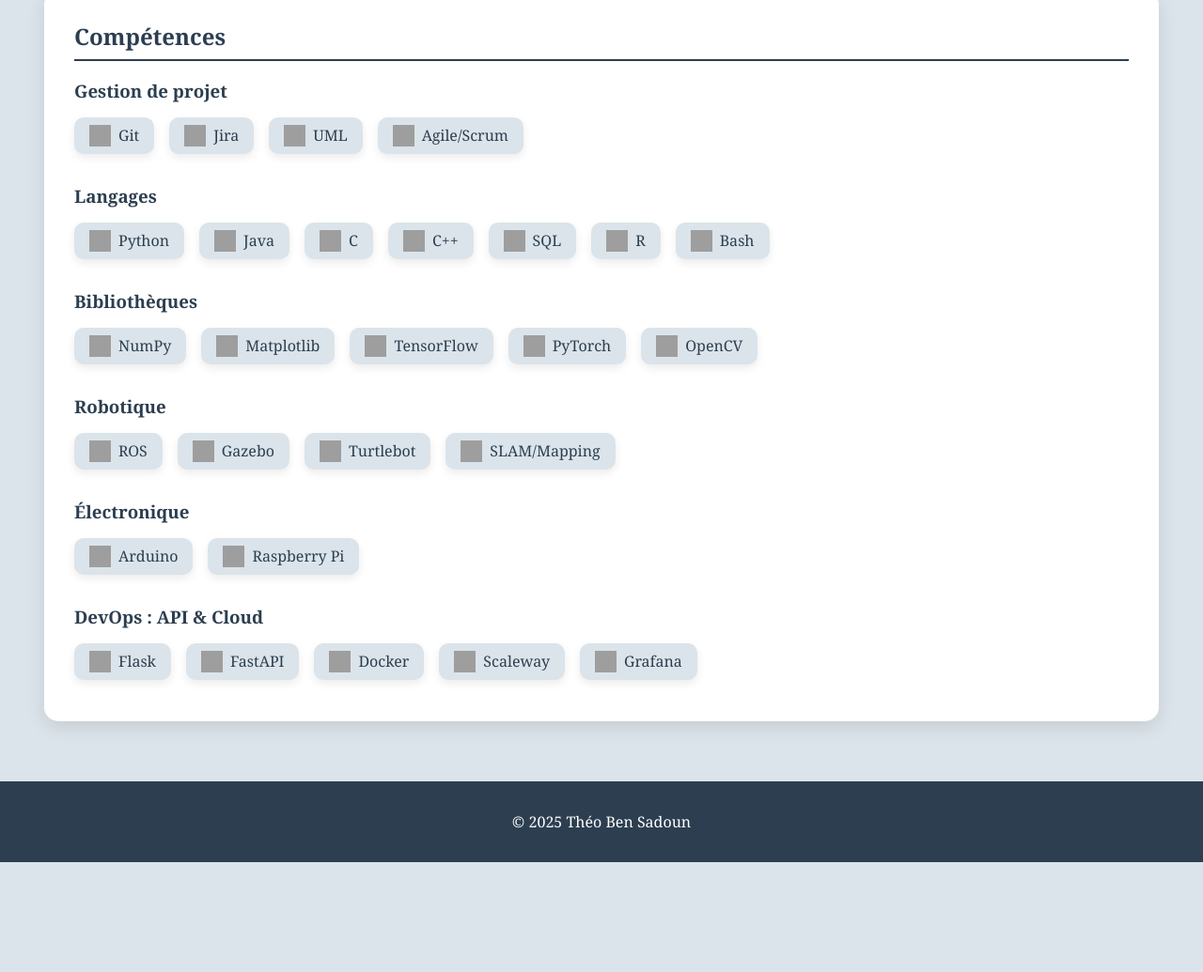
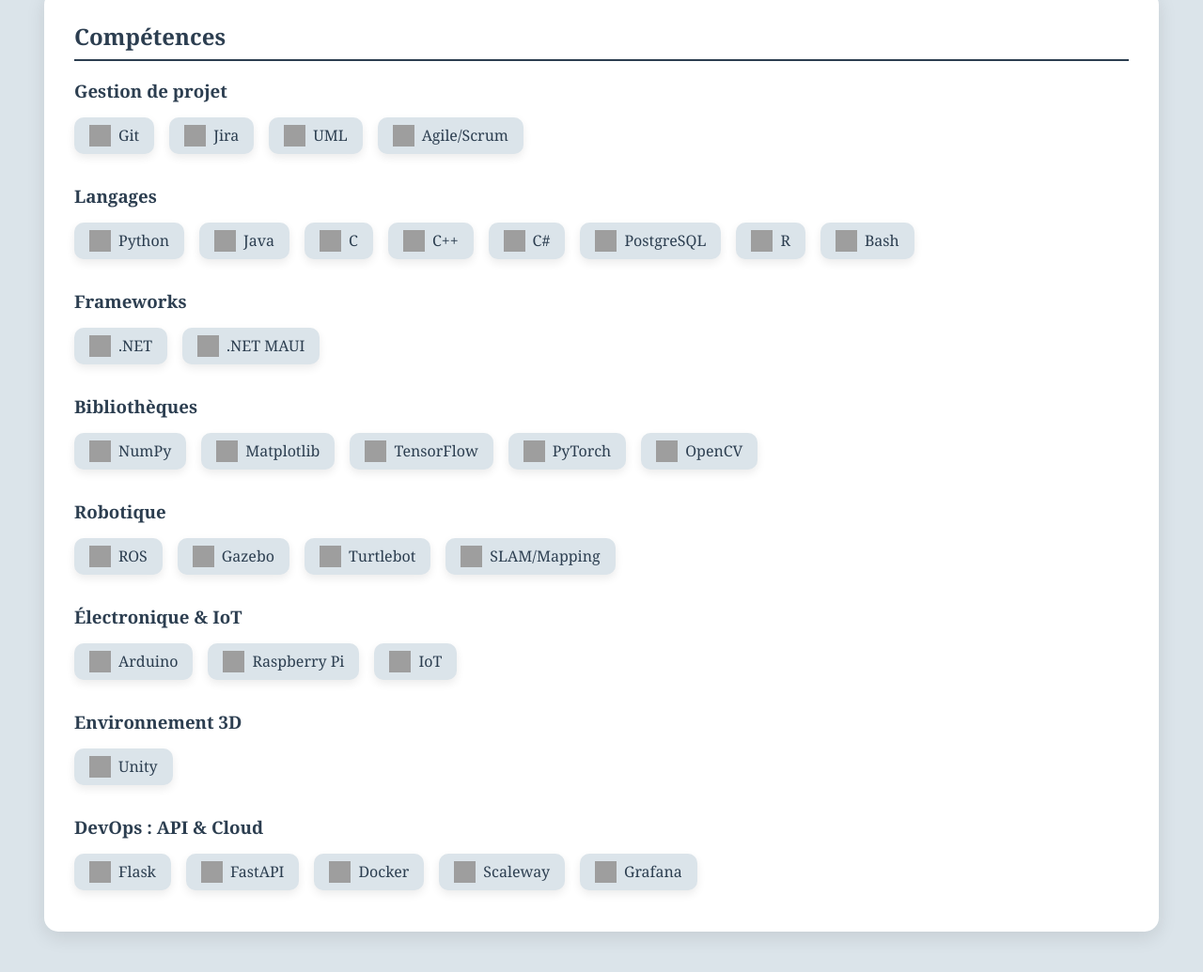
Before and after one commit to TheoBens/TheoBens.github.io, a plain HTML site: page index.html in a window 1280 px wide. Shown: the part 2226-3261 px from the top of the page at 94% size. Before the commit the page ends 3144 px from the top, so only its background shows below. Drawn offline with Linux system fonts and the light colour scheme; grey boxes are pictures that could not be loaded.

Commit message:
portfolio v0.3.6

```diff
--- a/index.html
+++ b/index.html
@@ -521,9 +521,18 @@
           <div class="skill-item"><img src="https://cdn.jsdelivr.net/gh/devicons/devicon/icons/java/java-original.svg"><span>Java</span></div>
           <div class="skill-item"><img src="https://cdn.jsdelivr.net/gh/devicons/devicon/icons/c/c-original.svg"><span>C</span></div>
           <div class="skill-item"><img src="https://cdn.jsdelivr.net/gh/devicons/devicon/icons/cplusplus/cplusplus-original.svg"><span>C++</span></div>
-          <div class="skill-item"><img src="https://cdn.simpleicons.org/mysql/4479A1"><span>SQL</span></div>
+          <div class="skill-item"><img src="https://cdn.jsdelivr.net/gh/devicons/devicon/icons/csharp/csharp-original.svg"><span>C#</span></div>
+          <div class="skill-item"><img src="https://cdn.jsdelivr.net/gh/devicons/devicon/icons/postgresql/postgresql-original.svg"><span>PostgreSQL</span></div>
           <div class="skill-item"><img src="https://cdn.simpleicons.org/R"><span>R</span></div>
           <div class="skill-item"><img src="https://cdn.simpleicons.org/gnubash/4EAA25"><span>Bash</span></div>
+        </div>
+      </div>
+
+      <div class="skills-category">
+        <h3>Frameworks</h3>
+        <div class="skills-list">
+          <div class="skill-item"><img src="https://cdn.simpleicons.org/dotnet/512BD4"><span>.NET</span></div>
+          <div class="skill-item"><img src="https://cdn.simpleicons.org/dotnet/512BD4"><span>.NET MAUI</span></div>
         </div>
       </div>
 
@@ -549,10 +558,18 @@
       </div>
 
       <div class="skills-category">
-        <h3>Électronique</h3>
+        <h3>Électronique & IoT</h3>
         <div class="skills-list">
           <div class="skill-item"><img src="https://cdn.simpleicons.org/arduino/00979D"><span>Arduino</span></div>
           <div class="skill-item"><img src="https://cdn.simpleicons.org/raspberrypi/A22846"><span>Raspberry Pi</span></div>
+          <div class="skill-item"><img src="https://uxwing.com/iot-icon/"><span>IoT</span></div>
+        </div>
+      </div>
+
+      <div class="skills-category">
+        <h3>Environnement 3D</h3>
+        <div class="skills-list">
+          <div class="skill-item"><img src="https://cdn.simpleicons.org/unity/000000"><span>Unity</span></div>
         </div>
       </div>
 
```
